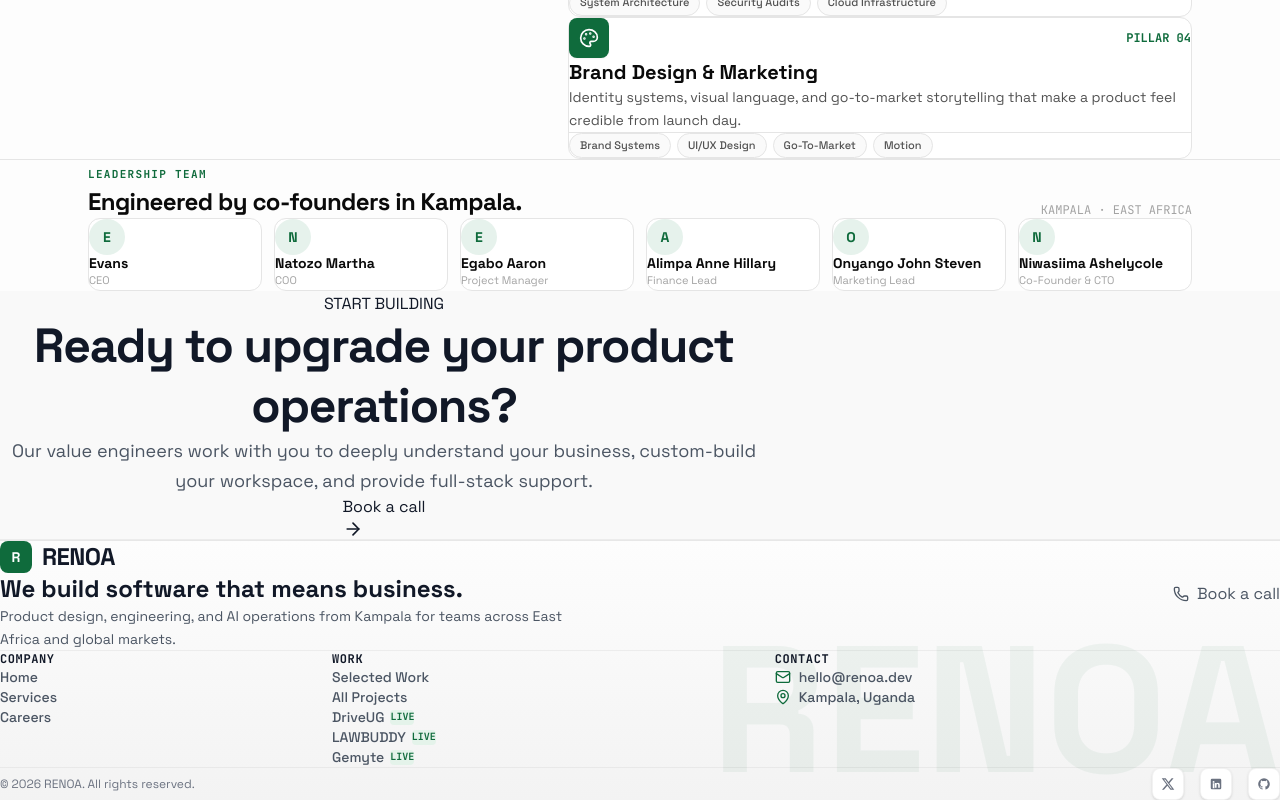
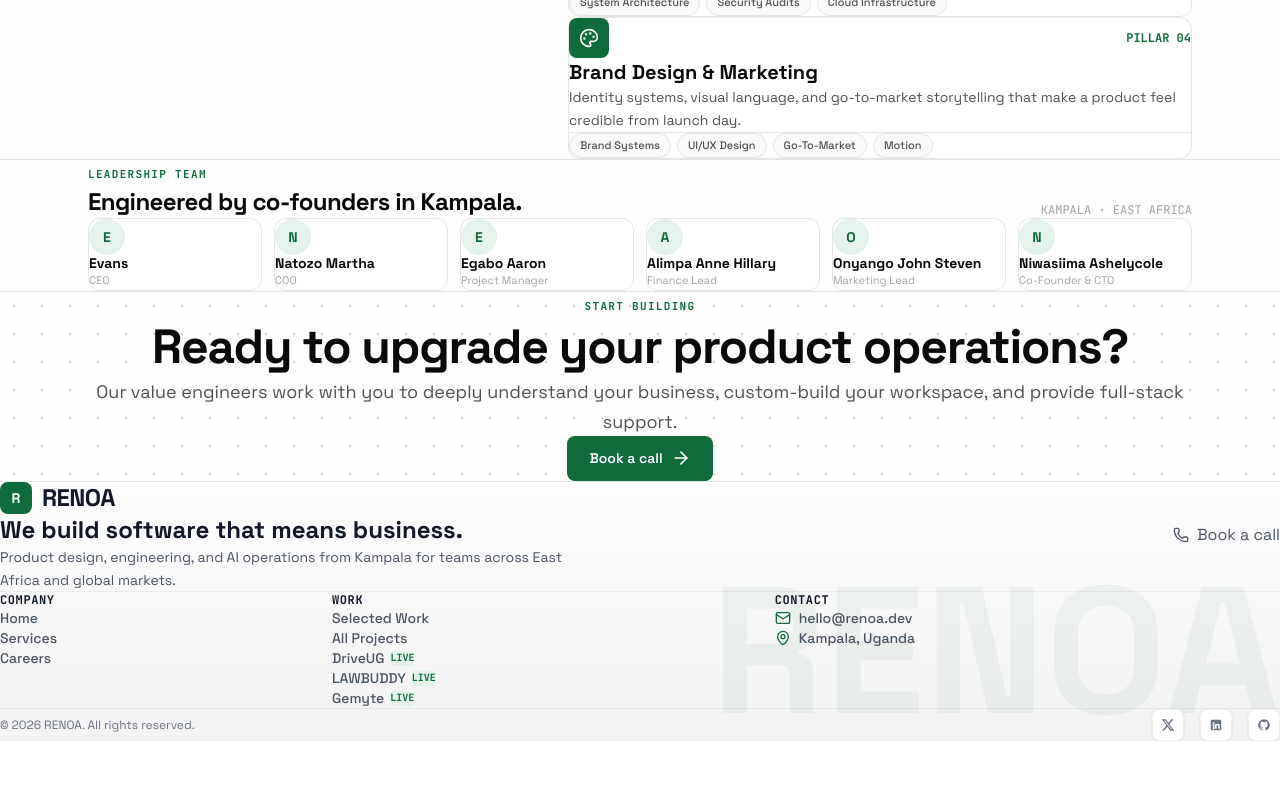
Before and after one commit to Ashelycole1/RENOA, a Next.js app: page / in a window 1280 px wide. Shown: the part 1651-2451 px from the top of the page. After the commit the page ends 2392 px from the top, so only its background shows below. Built offline with nearby package versions, Linux system fonts and the light colour scheme.

Commit message:
feat(cta): update CTABand with centered layout and dot-grid background

```diff
--- a/src/components/CTABand.tsx
+++ b/src/components/CTABand.tsx
@@ -8,25 +8,24 @@
 
 export default function CTABand({ onOpenBooking }: CTABandProps) {
   return (
-    <section className="py-24 border-b border-[#0000000d] relative overflow-hidden bg-grid-pattern bg-[#f7f7f7]/60">
-      <div className="container relative z-10 text-center max-w-3xl mx-auto space-y-6">
-        <span className="eyebrow">START BUILDING</span>
+    <section className="py-28 border-t border-[#e5e5e5] dot-bg">
+      <div className="wrapper text-center max-w-2xl mx-auto space-y-6">
+        <span className="label">Start Building</span>
 
-        <h2 className="text-3xl sm:text-4xl lg:text-5xl font-bold text-[#111827] tracking-tight leading-tight">
+        <h2 className="text-4xl sm:text-5xl font-bold text-[#0a0a0a] tracking-tight leading-tight">
           Ready to upgrade your product operations?
         </h2>
 
-        <p className="text-base sm:text-lg text-[#4B5563] leading-relaxed">
+        <p className="text-[#525252] text-lg leading-relaxed">
           Our value engineers work with you to deeply understand your business, custom-build your workspace, and provide full-stack support.
         </p>
 
-        <div className="pt-4 flex justify-center">
+        <div className="pt-2">
           <button
             onClick={onOpenBooking}
-            className="btn-primary text-base px-8 py-4"
+            className="btn btn-fill text-base px-8 py-3.5"
           >
-            <span>Book a call</span>
-            <ArrowRight className="w-5 h-5" />
+            Book a call <ArrowRight className="w-5 h-5" />
           </button>
         </div>
       </div>
```
